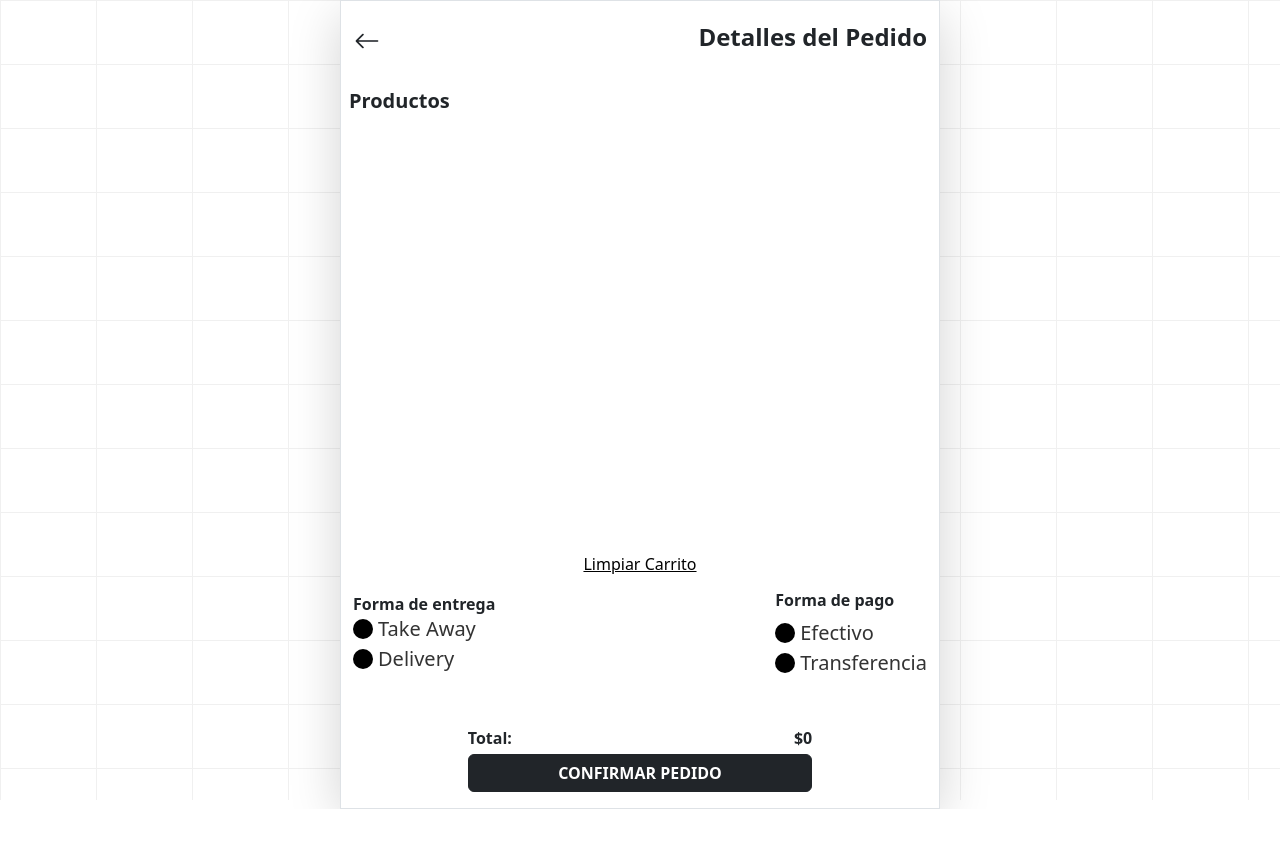
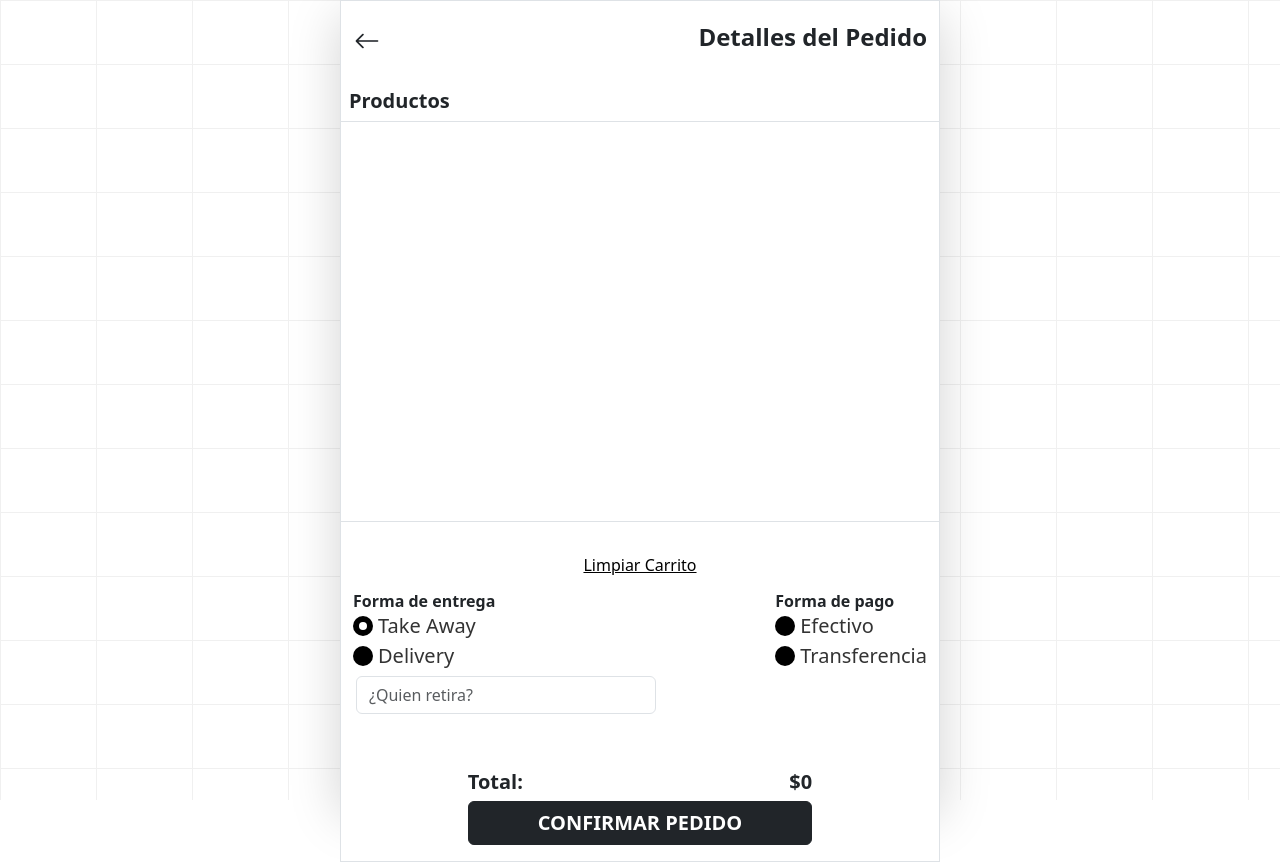
Before and after one commit to FatuKING/MoliAhumados, a React (Vite) app: page /cart in a window 1280 px wide. Before the commit the page ends 809 px from the top, so only its background shows below. Built offline with nearby package versions, Linux system fonts and the light colour scheme.

Commit message:
Style: Modifico estilos para el carrito

```diff
--- a/src/component/FormWpp.jsx
+++ b/src/component/FormWpp.jsx
@@ -1,6 +1,50 @@
+import { useId, useState } from "react"
 import { useCart } from "../hooks/useCart"
+import { finalizeOrder } from "../logic/comandWpp"
 
 export function FormWpp () {
+    const { state } = useCart()
+
+      const idCheckboxCash = useId()
+      const idCheckboxMP = useId()
+      const idCheckTakeAway = useId()
+      const idCheckDelivery = useId()
+
+      const [isDelivery, setIsDelivery] = useState(false)
+      const [isTakeAway, setIsTakeAway] = useState(true)
+
+      const handleChange = () => {
+        setIsTakeAway(!isTakeAway)
+        setIsDelivery(!isDelivery)
+      }
+
+      const handleTakeAwayChange = () => {
+        setIsDelivery(false)
+        setIsTakeAway(true)
+      }
+
+      const handleFinalizeOrder = (e) => {
+        e.preventDefault()
+        const form = new window.FormData(e.target)
+
+        const formData = {
+          deliveryMethod: form.get('deliveryMethod'),
+          paymentMethod: form.get('paymentMethod'),
+          nameClient: form.get('nameClient'),
+          addressClient: form.get('addressClient')
+        }
+        finalizeOrder(state, formData)
+      }
+
+      function subTotal (cart) {
+        if (isDelivery === true) {
+          const total = cart.reduce((accumulator, item) => accumulator + Number(item.priceEnd), 0)
+          return (total + 1000).toLocaleString('es-ES')
+        }
+        return cart.reduce((accumulator, item) => accumulator + Number(item.priceEnd), 0).toLocaleString('es-ES')
+      }
+
+
     return (
         <>
             <form className='d-flex flex-column container' onSubmit={handleFinalizeOrder}>
@@ -10,23 +54,18 @@ export function FormWpp () {
                 <h2 className='fw-semibold m-0 fs-6'>Forma de entrega</h2>
 
                 <label className='fs-5 labelCheck' htmlFor={idCheckTakeAway}>
-                  <input type='radio' id={idCheckTakeAway} name='deliveryMethod' onClick={handleTakeAwayChange} value='Take Away' /> <span>Take Away</span>
+                  <input defaultChecked type='radio' id={idCheckTakeAway} name='deliveryMethod' onClick={handleChange} value='Take Away' /> <span>Take Away</span>
                   <span className='checkmark' />
                 </label>
 
-                {isTakeAway && <input type='text' id='name' className='form-control inputCart' required name='nameClient' placeholder='¿Quien retira?' />}
-
                 <label className='fs-5 labelCheck' htmlFor={idCheckDelivery}>
-                  <input type='radio' id={idCheckDelivery} style={{ height: '1.5rem' }} name='deliveryMethod' onClick={handleDeliveryChange} value='Delivery' /> Delivery
+                  <input type='radio' id={idCheckDelivery} style={{ height: '1.5rem' }} name='deliveryMethod' onClick={handleChange} value='Delivery' /> Delivery
                   <span className='checkmark' />
                 </label>
-
-                {isDelivery && <input type='text' id='address' className='form-control inputCart' name='addressClient' required placeholder='Dirección completa' />}
-
                 </article>
 
                 <article className='d-flex flex-column pt-2'>
-                  <h2 className='fw-semibold fs-6'>Forma de pago</h2>
+                  <h2 className='fw-semibold m-0 fs-6'>Forma de pago</h2>
 
                   <label className='fs-5 labelCheck' htmlFor={idCheckboxCash}>
                     <input type='radio' id={idCheckboxCash} name='paymentMethod' value='Efectivo' required /> <span>Efectivo</span>
@@ -40,12 +79,18 @@ export function FormWpp () {
                 </article>
                 </section>
 
+                <article className="cartInputs">
+                    {isTakeAway && <input type='text' id='name' className='form-control inputCart' required name='nameClient' placeholder='¿Quien retira?' />}
+
+                    {isDelivery && <input type='text' id='address' className='form-control inputCart' name='addressClient' required placeholder='Dirección completa' />}
+                </article>
+
                 <article className='d-flex flex-column align-items-center pt-5 mb-3'>
                   <div className='d-flex justify-content-between align-items-center pb-1' style={{ width: '60%' }}>
-                    <span className='fw-semibold'>Total:</span>
-                    <span className='fw-semibold'>${subTotal(state)}</span>
+                    <span className='fs-5 fw-semibold'>Total:</span>
+                    <span className='fs-5 fw-semibold'>${subTotal(state)}</span>
                   </div>
-                  <button className='btn btn-dark rounded fw-semibold text-uppercase' type='submit' style={{ width: '60%' }}>Confirmar Pedido</button>
+                  <button className='fs-5 btn btn-dark rounded fw-semibold text-uppercase' type='submit' style={{ width: '60%' }}>Confirmar Pedido</button>
                 </article>
               </form>
         </>
--- a/src/index.css
+++ b/src/index.css
@@ -60,11 +60,13 @@ main{
 
 .itemCart {
   border-radius: 0.5rem;
+  padding: 10px;
 }
 
+
 .cartImg{
-  height: 100px;
-  width: 100px;
+  height: 80px;
+  width: 80px;
   object-fit: cover;
   border-radius: 0.6rem;
 }
@@ -382,6 +384,12 @@ header {
   background: white;
 }
 
+.cartInputs{
+  min-height: 48px;
+  display: flex;
+  align-items: center;
+}
+
 /* Loading */
 
 .spinner {
--- a/src/logic/comandWpp.js
+++ b/src/logic/comandWpp.js
@@ -4,7 +4,7 @@ const generateMessage = (cart, formData) => {
   let message = '*Hola, quiero realizar el siguiente pedido:*\n\n'
 
   cart.forEach(item => {
-    message += `*- ${item.product} x ${item.quantity} ($${item.priceEnd})*\n`
+    message += `*- ${item.name} x ${item.quantity} ($${item.priceEnd})*\n`
   })
 
   message += `\n*Forma de entrega: ${formData.deliveryMethod}*`
--- a/src/pages/Cart.jsx
+++ b/src/pages/Cart.jsx
@@ -1,49 +1,10 @@
-import { useId, useState } from 'react'
 import { useCart } from '../hooks/useCart.js'
-import { finalizeOrder } from '../logic/comandWpp.js'
 import { Link } from 'react-router-dom'
 import { ItemCart } from '../component/ItemCart.jsx'
+import { FormWpp } from '../component/FormWpp.jsx'
 
 export function Cart () {
   const { state, resetToCart } = useCart()
-  const idCheckboxCash = useId()
-  const idCheckboxMP = useId()
-  const idCheckTakeAway = useId()
-  const idCheckDelivery = useId()
-
-  const [isDelivery, setIsDelivery] = useState(false)
-  const [isTakeAway, setIsTakeAway] = useState(false)
-
-  const handleDeliveryChange = () => {
-    setIsTakeAway(false)
-    setIsDelivery(true)
-  }
-
-  const handleTakeAwayChange = () => {
-    setIsDelivery(false)
-    setIsTakeAway(true)
-  }
-
-  const handleFinalizeOrder = (e) => {
-    e.preventDefault()
-    const form = new window.FormData(e.target)
-
-    const formData = {
-      deliveryMethod: form.get('deliveryMethod'),
-      paymentMethod: form.get('paymentMethod'),
-      nameClient: form.get('nameClient'),
-      addressClient: form.get('addressClient')
-    }
-    finalizeOrder(state, formData)
-  }
-
-  function subTotal (cart) {
-    if (isDelivery === true) {
-      const total = cart.reduce((accumulator, item) => accumulator + Number(item.priceEnd), 0)
-      return (total + 1000).toLocaleString('es-ES')
-    }
-    return cart.reduce((accumulator, item) => accumulator + Number(item.priceEnd), 0).toLocaleString('es-ES')
-  }
 
   return (
     <>
@@ -57,9 +18,9 @@ export function Cart () {
             <h1 className='fw-semibold fs-4'>Detalles del Pedido</h1>
           </header>
 
-          <h2 className=' fw-semibold p-2 m-0 fs-5'>Productos</h2>
+          <h2 className=' fw-semibold p-2 m-0 fs-5 border-bottom'>Productos</h2>
           <section className='d-flex flex-column'>
-            <article className='productsCart'>
+            <article className='productsCart border-bottom'>
               {
                 state.map((products) => {
                   return (
@@ -73,51 +34,7 @@ export function Cart () {
               <button className='btn btn-link text-black' onClick={resetToCart}>Limpiar Carrito</button>
             </div>
 
-              <form className='d-flex flex-column container' onSubmit={handleFinalizeOrder}>
-                <section className='d-flex justify-content-between align-items-center'>
-
-                <article className='d-flex flex-column pt-2'>
-                <h2 className='fw-semibold m-0 fs-6'>Forma de entrega</h2>
-
-                <label className='fs-5 labelCheck' htmlFor={idCheckTakeAway}>
-                  <input type='radio' id={idCheckTakeAway} name='deliveryMethod' onClick={handleTakeAwayChange} value='Take Away' /> <span>Take Away</span>
-                  <span className='checkmark' />
-                </label>
-
-                {isTakeAway && <input type='text' id='name' className='form-control inputCart' required name='nameClient' placeholder='¿Quien retira?' />}
-
-                <label className='fs-5 labelCheck' htmlFor={idCheckDelivery}>
-                  <input type='radio' id={idCheckDelivery} style={{ height: '1.5rem' }} name='deliveryMethod' onClick={handleDeliveryChange} value='Delivery' /> Delivery
-                  <span className='checkmark' />
-                </label>
-
-                {isDelivery && <input type='text' id='address' className='form-control inputCart' name='addressClient' required placeholder='Dirección completa' />}
-
-                </article>
-
-                <article className='d-flex flex-column pt-2'>
-                  <h2 className='fw-semibold fs-6'>Forma de pago</h2>
-
-                  <label className='fs-5 labelCheck' htmlFor={idCheckboxCash}>
-                    <input type='radio' id={idCheckboxCash} name='paymentMethod' value='Efectivo' required /> <span>Efectivo</span>
-                    <span className='checkmark' />
-                  </label>
-
-                  <label className='fs-5 labelCheck' htmlFor={idCheckboxMP}>
-                    <input type='radio' id={idCheckboxMP} style={{ height: '1.5rem' }} name='paymentMethod' value='Mercado Pago' required /> Transferencia
-                    <span className='checkmark' />
-                  </label>
-                </article>
-                </section>
-
-                <article className='d-flex flex-column align-items-center pt-5 mb-3'>
-                  <div className='d-flex justify-content-between align-items-center pb-1' style={{ width: '60%' }}>
-                    <span className='fw-semibold'>Total:</span>
-                    <span className='fw-semibold'>${subTotal(state)}</span>
-                  </div>
-                  <button className='btn btn-dark rounded fw-semibold text-uppercase' type='submit' style={{ width: '60%' }}>Confirmar Pedido</button>
-                </article>
-              </form>
+             <FormWpp />
           </section>
         </main>
       </div>
```
